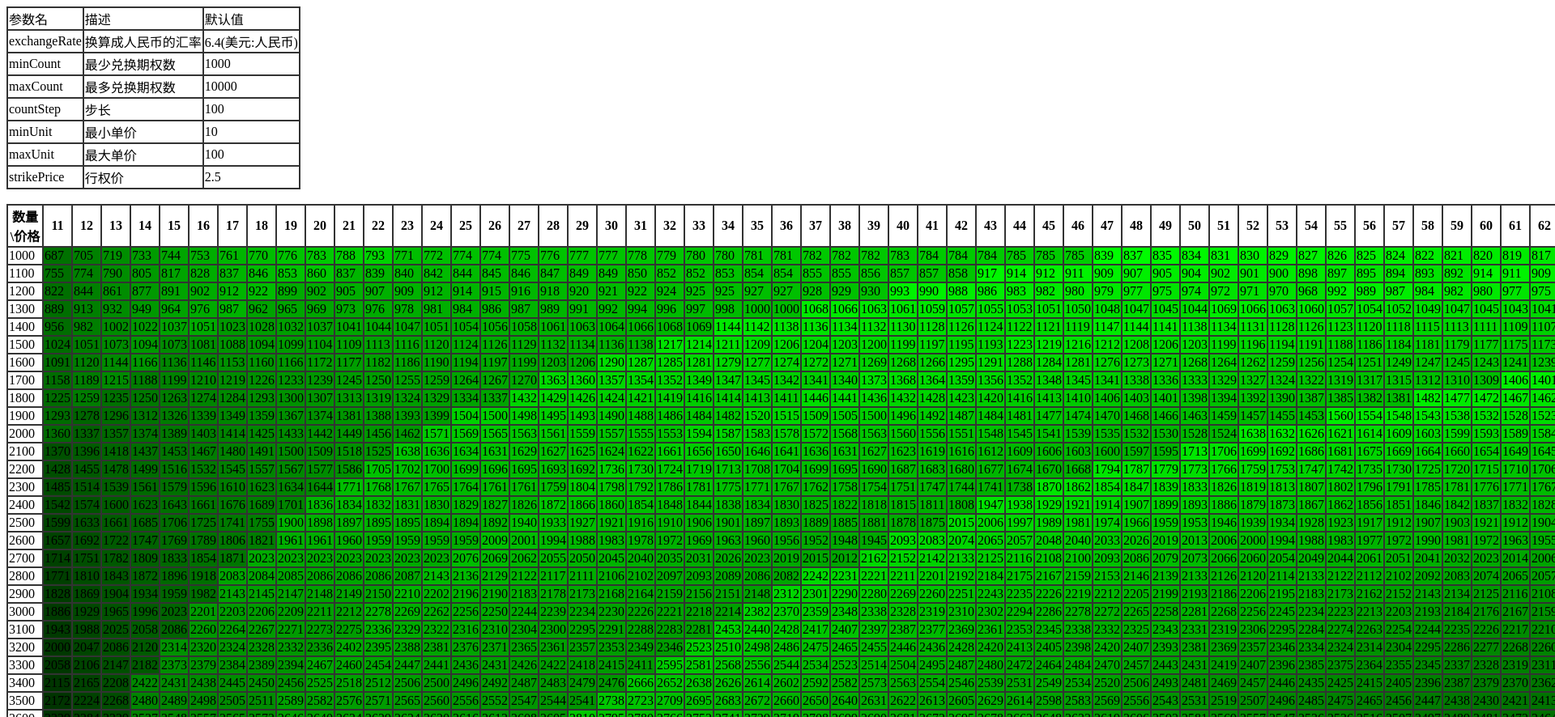
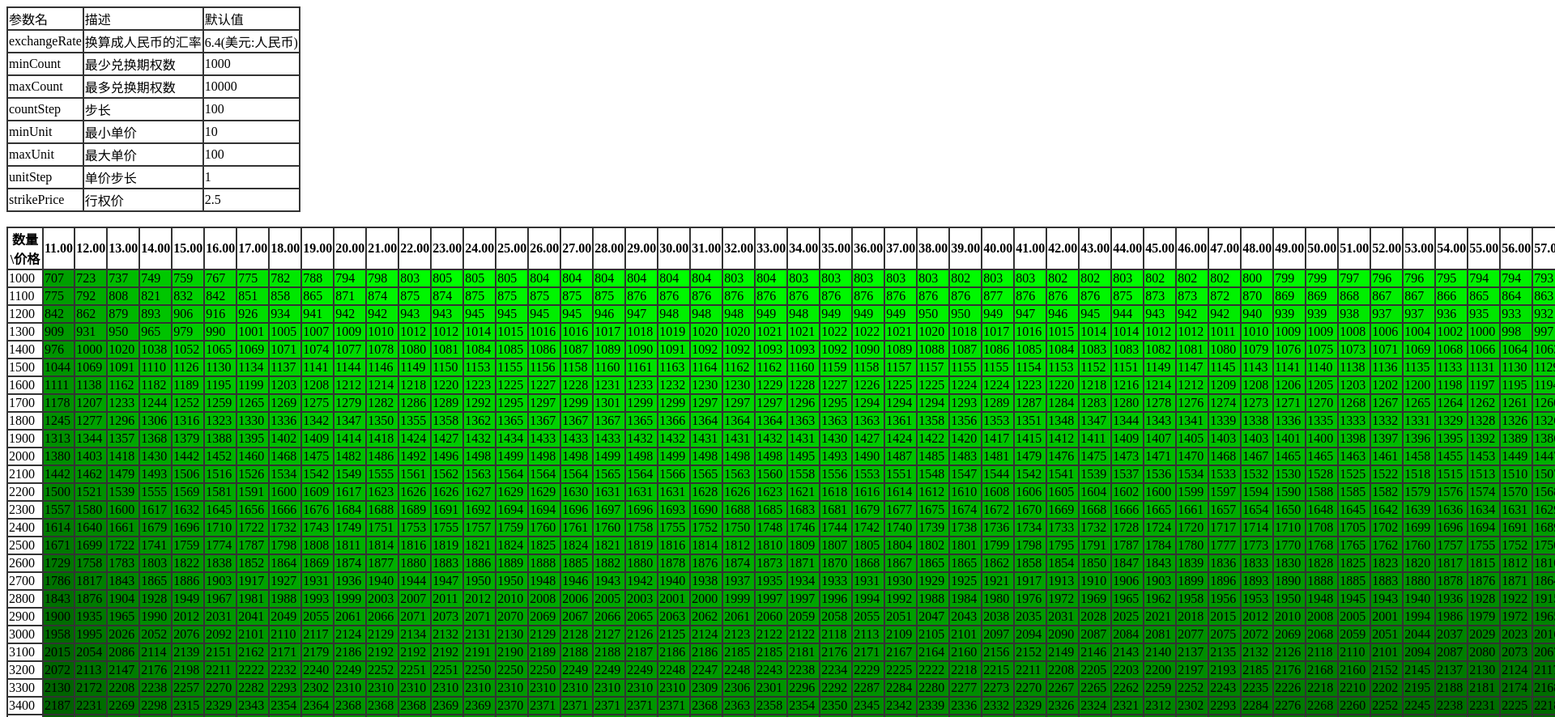
Before and after one commit to Acceyuriko/share_option_viewer, a plain HTML site: page index.html in a window 1280 px wide. Shown: the top 886 px of the page at 81% size, 1920 px wide, since content can reach past the window. Drawn offline with Linux system fonts and the light colour scheme.

Commit message:
fix: tax computation

```diff
--- a/index.html
+++ b/index.html
@@ -57,6 +57,11 @@
           <td>100</td>
         </tr>
         <tr>
+          <td>unitStep</td>
+          <td>单价步长</td>
+          <td>1</td>
+        </tr>
+        <tr>
           <td>strikePrice</td>
           <td>行权价</td>
           <td>2.5</td>
@@ -76,17 +81,18 @@
         const minCount = query.get('minCount') ? Number.parseInt(query.get('minCount'), 10) : 1000;
         const maxCount = query.get('maxCount') ? Number.parseInt(query.get('maxCount'), 10) : 10000;
         const countStep = query.get('countStep') ? Number.parseInt(query.get('countStep'), 10) : 100;
-        const minUnit = query.get('minUnit') ? Number.parseInt(query.get('minUnit'), 10) : 10;
-        const maxUnit = query.get('maxUnit') ? Number.parseInt(query.get('maxUnit'), 10) : 100;
+        const minUnit = query.get('minUnit') ? Number.parseFloat(query.get('minUnit'), 10) : 10;
+        const maxUnit = query.get('maxUnit') ? Number.parseFloat(query.get('maxUnit'), 10) : 100;
+        const unitStep = query.get('unitStep') ? Number.parseFloat(query.get('unitStep'), 10) : 1;
         const strikePrice = query.get('strikePrice') ? Number.parseFloat(query.get('strikePrice'), 10) : 2.5;
 
         const headRow = document.createElement('tr');
-        for (let unit = minUnit; unit <= maxUnit; unit += 1) {
+        for (let unit = minUnit; unit <= maxUnit; unit += unitStep) {
           const th = document.createElement('th');
           if (unit === minUnit) {
             th.textContent = '数量\\价格';
           } else {
-            th.textContent = unit;
+            th.textContent = unit.toFixed(2);
           }
           headRow.appendChild(th);
         }
@@ -97,7 +103,7 @@
 
         for (let count = minCount; count <= maxCount; count += countStep) {
           row = document.createElement('tr');
-          for (let unit = minUnit; unit <= maxUnit; unit += 1) {
+          for (let unit = minUnit; unit <= maxUnit; unit += unitStep) {
             const td = document.createElement('td');
             if (row.children.length === 0) {
               td.textContent = count;
@@ -107,17 +113,17 @@
               if (value < 36000) {
                 tax = value * 0.03;
               } else if (value < 144000) {
-                tax = 2520 + (value - 36000) * 0.1;
+                tax = value * 0.1 - 2520;
               } else if (value < 300000) {
-                tax = 16920 + (value - 144000) * 0.2;
+                tax = value * 0.2 - 16920;
               } else if (value < 420000) {
-                tax = 31920 + (value - 300000) * 0.25;
+                tax = value * 0.25 - 31920;
               } else if (value < 660000) {
-                tax = 52920 + (value - 420000) * 0.3;
+                tax = value * 0.3 - 52920;
               } else if (value < 960000) {
-                tax = 85920 + (value - 660000) * 0.35;
+                tax = value * 0.35 - 85920;
               } else {
-                tax = 181920 + (value - 960000) * 0.45;
+                tax = value * 0.45 - 181920;
               }
               const rest = count - Math.ceil(tax / exchangeRate / unit) - Math.ceil((count * strikePrice) / unit);
               const ratio = rest / count;
```
